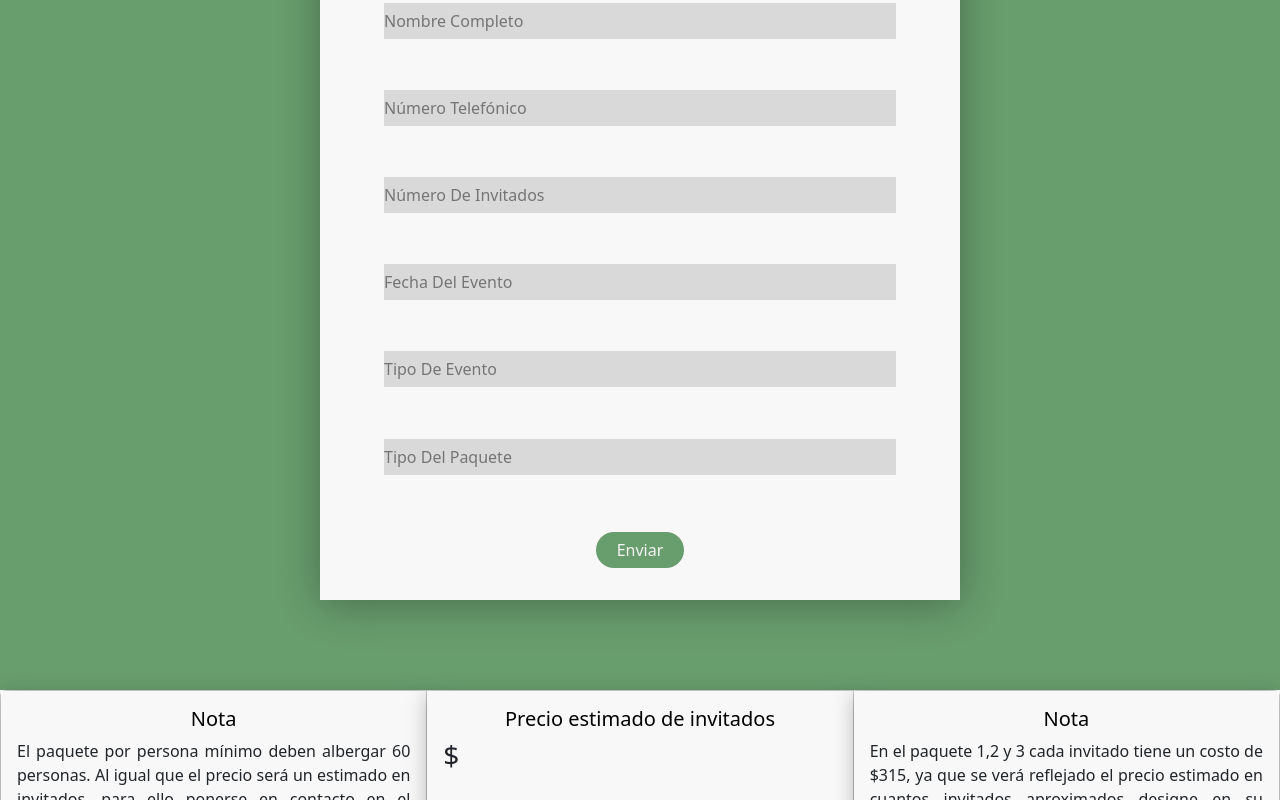
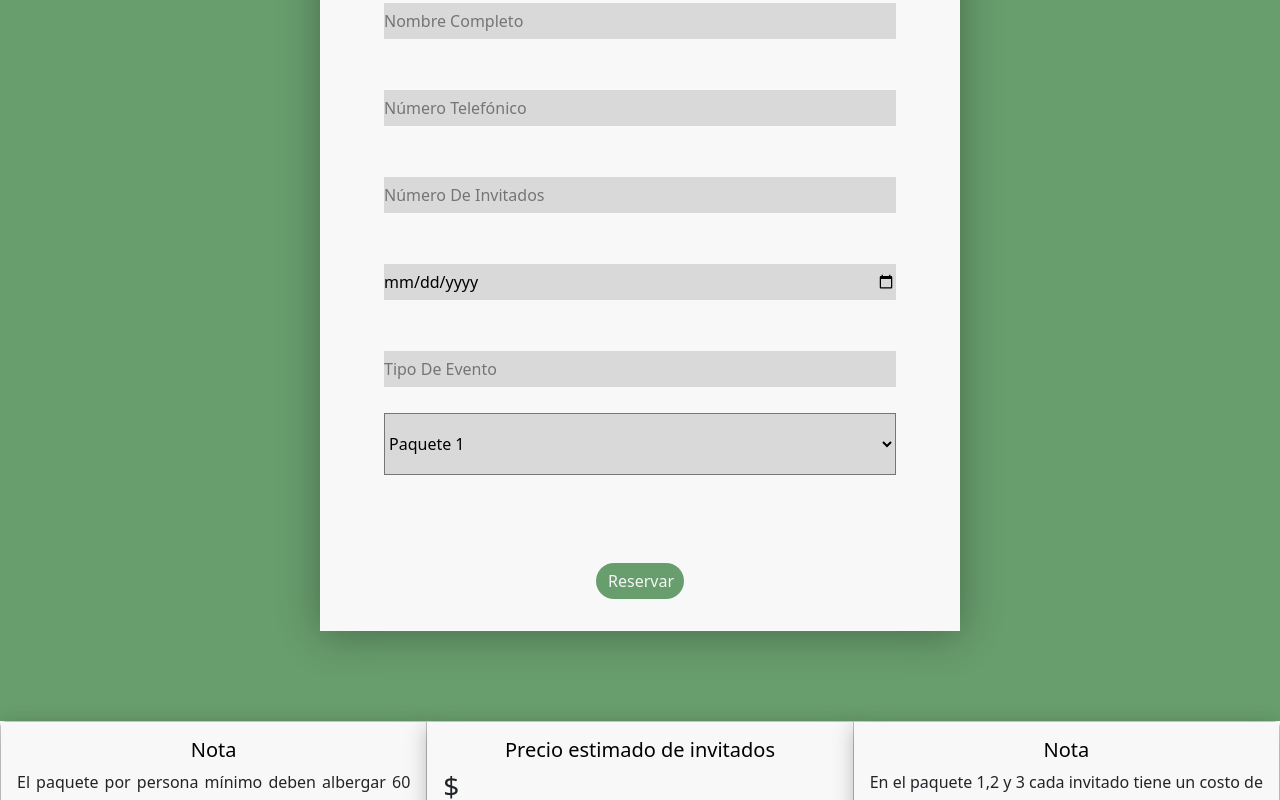
Before and after one commit to VeroVelas/JardinDelAlma, a React (Vite) app: page /formulario in a window 1280 px wide. Shown: the part 465-1265 px from the top of the page. Built offline with nearby package versions, Linux system fonts and the light colour scheme.

Commit message:
Validacion de campos

```diff
--- a/index.html
+++ b/index.html
@@ -1,5 +1,5 @@
 <!DOCTYPE html>
-<html lang="en">
+<html lang="es-mx">
   <head>
     <meta charset="UTF-8" />
     <link href="https://cdn.jsdelivr.net/npm/bootstrap@5.3.0/dist/css/bootstrap.min.css" rel="stylesheet" integrity="sha384-9ndCyUaIbzAi2FUVXJi0CjmCapSmO7SnpJef0486qhLnuZ2cdeRhO02iuK6FUUVM" crossorigin="anonymous">
--- a/package.json
+++ b/package.json
@@ -15,7 +15,8 @@
     "react-dom": "^18.2.0",
     "react-router-dom": "^6.14.1",
     "styled": "^1.0.0",
-    "styled-components": "^6.0.2"
+    "styled-components": "^6.0.2",
+    "xlsx": "https://cdn.sheetjs.com/xlsx-0.20.0/xlsx-0.20.0.tgz"
   },
   "devDependencies": {
     "@types/react": "^18.0.37",
--- a/src/assets/styles/Formulario.css
+++ b/src/assets/styles/Formulario.css
@@ -74,3 +74,17 @@
 .textoJustificado{
     text-align: justify;
 }
+.tipoOperación{
+    height: 62px;
+    width: 80%;
+    background: #D9D9D9;
+}
+.alert{
+    color: red;
+}
+.btns{
+    display: flex;
+    flex-direction: row;
+    flex-wrap: wrap;
+    justify-content: space-around;
+}
--- a/src/components/moleculas/Paquetes.jsx
+++ b/src/components/moleculas/Paquetes.jsx
@@ -1,5 +1,6 @@
 import "../../assets/styles/Paquete.css";
-import logoCard from "../../assets/img/logo.svg"
+import logoCard from "../../assets/img/logo.svg";
+import { Link } from "react-router-dom";
 
 function Paquetes() {
     return (
@@ -19,7 +20,7 @@ function Paquetes() {
             <lo>El precio aplica solo de <b>lunes</b> a <b>miércoles</b>.</lo><br/>
             <lo>Preguntar sobre los servicios.</lo><br/>
         </ul>
-        <button className="btn-buy">Reservar</button>
+        <Link to={'/formulario'}><button className="btn-buy">Reservar</button></Link>
     </div>
 </div>
 
@@ -34,7 +35,7 @@ function Paquetes() {
             <lo>El precio aplica solo de <b>viernes</b> y <b>sábado</b>.</lo><br/>
             <lo>Preguntar sobre los servicios.</lo><br/>
         </ul>
-        <button className="btn-buyTop">Reservar</button>
+        <Link to={'/formulario'}><button className="btn-buyTop">Reservar</button></Link>
       </div>
     </div>
 
@@ -49,7 +50,7 @@ function Paquetes() {
             <lo>El precio aplica solo de <b>jueves</b> y <b>domingo</b>.</lo><br/>
             <lo>Preguntar sobre los servicios.</lo><br/>
         </ul>
-        <button className="btn-buy">Reservar</button>
+        <Link to={'/formulario'}><button className="btn-buy">Reservar</button></Link>
       </div>
     </div>
 
@@ -61,9 +62,9 @@ function Paquetes() {
         <ul className="textPaquete">
             <lo>Limite máximo de personas por evento 120.</lo><br/>
             <lo>Limite mínimo de personas por evento 60.</lo><br/>
-            <lo>Cuenta con todos los servicios.</lo><br/><br/>
+            <lo>Cuenta con todos los servicios.</lo><br/>
         </ul>
-        <button className="btn-buy">Reservar</button>
+        <Link to={'/formulario'}><button className="btn-buy">Reservar</button></Link>
       </div>
     </div>
   </div>
--- a/src/pages/Formulario.jsx
+++ b/src/pages/Formulario.jsx
@@ -1,7 +1,139 @@
 import Navbar from "../components/moleculas/Navbar";
+import { useRef, useState } from "react";
 import "../assets/styles/Formulario.css";
+import ExportJsonExcel from "export-excel";
+import * as XLSX from "xlsx";
 
 function Formulario() {
+    const form1 = useRef();
+    const [state, setState]=useState([]);
+    const [precio, setPrecio]=useState([]);
+    const Excelfile = ExportJsonExcel.Excelfile;
+    const Excelsheet = ExportJsonExcel.Excelsheet;
+    const Excelcolumm = ExportJsonExcel.Excelcolumm;
+    const chandlerClick = (e) => {
+        e.preventDefault();
+        const newForm = new FormData (form1.current);
+        const hoy= new Date();
+        const fecha= newForm.get('fecha').split('-');
+        const soloLetras=/^[a-zA-ZÀ-ÿ\s]{1,40}$/;
+        const letrasNumeros=/^[A-Za-z0-9\s]+$/;
+        if (newForm.get('nombre')==''){
+            setState('El campo "Nombre Completo" no puede estar vacio');
+        }else if(newForm.get('nombre').search(soloLetras)){
+            setState('El campo "Nombre Completo" solo puede llevar letras')
+        }else if (newForm.get('telefono')==''){
+            setState('El campo "Número Telefónico" no puede estar vacio')
+        }else if (newForm.get('telefono').length<10||newForm.get('telefono').length>10){
+            setState('El "Número Telefónico" tiene que tener 10 numeros');
+        }else if (newForm.get('invitados')==''){
+            setState('El campo "Número De Invitados" no puede estar vacio')
+        }else if (newForm.get('fecha')==''){
+            setState('El campo "Fecha Del Evento" no puede estar vacio')
+        }else if (newForm.get('evento')==''){
+            setState('El campo "Tipo De Evento" no puede estar vacio')
+        }else if(newForm.get('evento').search(letrasNumeros)){
+            setState('El campo "Tipo De Evento" solo puede llevar letras y numeros')
+        }else switch(parseInt(newForm.get('tipo'))){
+            case 0:
+                if (newForm.get('invitados')<29||newForm.get('invitados')>121){
+                    setState('El numero de invitados tiene que estar en el rango de 30 a 120 personas')
+                    setPrecio('')
+                }else if (fecha[0]<=hoy.getFullYear()){
+                    if (fecha[1]<=hoy.getMonth()+1){
+                        if (fecha[2]<=hoy.getDate()){
+                            setState('La fecha del evento no es valida');
+                            setPrecio('')
+                        }else {
+                            setState('')
+                            calcularPrecio(newForm.get('invitados'), newForm.get('tipo'))
+                        }
+                    }else {
+                        setState('')
+                        calcularPrecio(newForm.get('invitados'), newForm.get('tipo'))
+                    }
+                }else {
+                    setState('')
+                    calcularPrecio(newForm.get('invitados'), newForm.get('tipo'))
+                }
+                break;
+            case 1:
+                if (newForm.get('invitados')<29||newForm.get('invitados')>121){
+                    setState('El numero de invitados tiene que estar en el rango de 30 a 120 personas')
+                    setPrecio('')
+                }else if (fecha[0]<=hoy.getFullYear()){
+                    if (fecha[1]<=hoy.getMonth()+1){
+                        if (fecha[2]<=hoy.getDate()){
+                            setState('La fecha del evento no es valida');
+                            setPrecio('')
+                        }else {
+                            setState('')
+                            calcularPrecio(newForm.get('invitados'), newForm.get('tipo'))
+                        }
+                    }else {
+                        setState('')
+                        calcularPrecio(newForm.get('invitados'), newForm.get('tipo'))
+                    }
+                }else {
+                    setState('')
+                    calcularPrecio(newForm.get('invitados'), newForm.get('tipo'))
+                }
+                break;
+            case 2:
+                if (newForm.get('invitados')<29||newForm.get('invitados')>121){
+                    setState('El numero de invitados tiene que estar en el rango de 30 a 120 personas')
+                    setPrecio('')
+                }else if (fecha[0]<=hoy.getFullYear()){
+                    if (fecha[1]<=hoy.getMonth()+1){
+                        if (fecha[2]<=hoy.getDate()){
+                            setState('La fecha del evento no es valida');
+                            setPrecio('')
+                        }else {
+                            setState('')
+                            calcularPrecio(newForm.get('invitados'), newForm.get('tipo'))
+                        }
+                    }else {
+                        setState('')
+                        calcularPrecio(newForm.get('invitados'), newForm.get('tipo'))
+                    }
+                }else {
+                    setState('')
+                    calcularPrecio(newForm.get('invitados'), newForm.get('tipo'))
+                }
+                break;
+            case 3:
+                if (newForm.get('invitados')<59||newForm.get('invitados')>121){
+                    setState('El numero de invitados tiene que estar en el rango de 60 a 120 personas')
+                    setPrecio('')
+                }else if (fecha[0]<=hoy.getFullYear()){
+                    if (fecha[1]<=hoy.getMonth()+1){
+                        if (fecha[2]<=hoy.getDate()){
+                            setState('La fecha del evento no es valida');
+                            setPrecio('')
+                        }else {
+                            setState('')
+                            setPrecio(newForm.get('invitados')*315)
+                        }
+                    }else {
+                        setState('')
+                        setPrecio(newForm.get('invitados')*315)
+                    }
+                }else {
+                    setState('')
+                    setPrecio(newForm.get('invitados')*315)
+                }
+                break;
+        }
+
+    }
+    const calcularPrecio=(nInvitados, nPaquete)=>{
+        const array=[4000,5500,4500]
+        do{
+            nInvitados++;
+        }while(nInvitados%10!=0)
+        nInvitados=nInvitados/10;
+        setPrecio((nInvitados*350)+array[nPaquete]);
+    }
     return (
         <>
         <Navbar/>
@@ -11,27 +143,33 @@ function Formulario() {
                 <br/><h3 className="TituloFormulario">Formulario</h3>
                     <p className="texto1Formualrio">Ingrese sus datos personales de tal manera que el dueño del salón podrá comunicarse con usted y personalizar su evento.</p>
                         <div className="">
-                            <form>
+                            <form ref={form1} id="formulario">
                                 <center>
                                     <div className="">
-                                        <input type="email" placeholder="Nombre Completo" className="inputFormulario "/>
+                                        <input type="text" onChange={chandlerClick} name="nombre" placeholder="Nombre Completo" className="inputFormulario "/>
                                     </div>
                                     <div className="">
-                                        <input type="email" placeholder="Número Telefónico" className="inputFormulario "/>
+                                        <input type="number" onChange={chandlerClick} name="telefono" placeholder="Número Telefónico" className="inputFormulario "/>
                                     </div>
                                     <div className="">
-                                        <input type="email" placeholder="Número De Invitados" className="inputFormulario "/>
+                                        <input type="number" onChange={chandlerClick} name="invitados" placeholder="Número De Invitados" className="inputFormulario "/>
                                     </div>
                                     <div className="">
-                                        <input type="email" placeholder="Fecha Del Evento" className="inputFormulario "/>
+                                        <input type="date" onChange={chandlerClick} name="fecha" placeholder="Fecha Del Evento" className="inputFormulario "/>
                                     </div>
                                     <div className="">
-                                        <input type="email" placeholder="Tipo De Evento" className="inputFormulario "/>
+                                        <input type="text" onChange={chandlerClick} name="evento" placeholder="Tipo De Evento" className="inputFormulario "/>
                                     </div>
                                     <div className="">
-                                        <input type="email" placeholder="Tipo Del Paquete" className="inputFormulario "/>
+                                        <select className="tipoOperación" onChange={chandlerClick} name="tipo">
+                                            <option value="0">Paquete 1</option>
+                                            <option value="1">Paquete 2</option>
+                                            <option value="2">Paquete 3</option>
+                                            <option value="3">Paquete 4</option>
+                                        </select>
                                     </div>
-                                    <center><button type="submit" className="btn">Enviar</button></center>
+                                    <label className="alert">{state}</label><br/>
+                                    <button type="button" onClick={chandlerClick} className="btn">Reservar</button>
                                 </center>
                             </form>
                         </div>
@@ -51,7 +189,7 @@ function Formulario() {
                 <div class="card">
                     <div class="CajaInformacion card-body">
                         <h5 class="tituloNegritas card-title text-center">Precio estimado de invitados</h5>
-                        <h3>$</h3>
+                        <h3>$ <h3>{precio}</h3></h3>
                     </div>
                 </div>
                 <div class="card">
```
Also changed, not shown: 1 other file (tests, documents, lock files or other folders).
